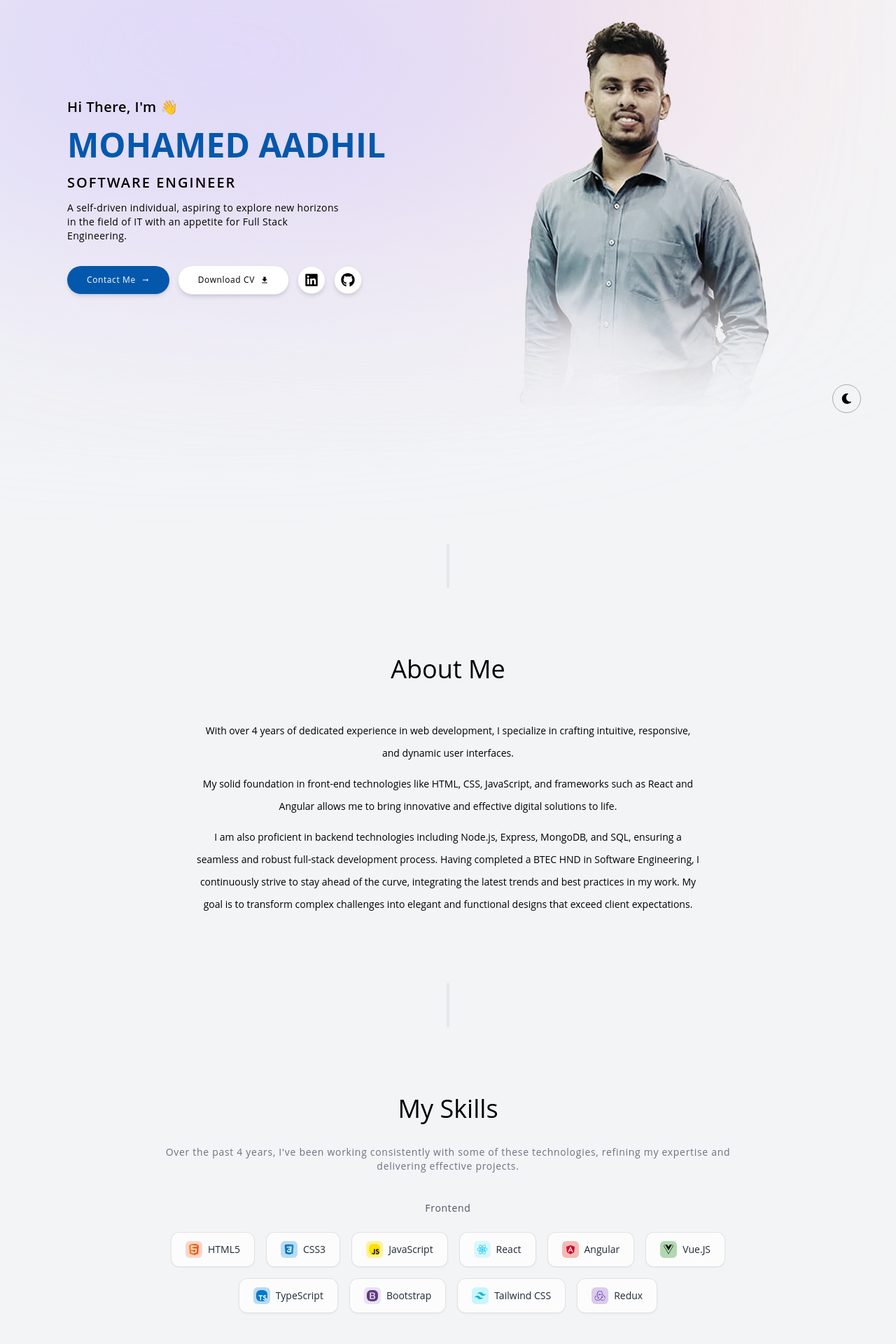
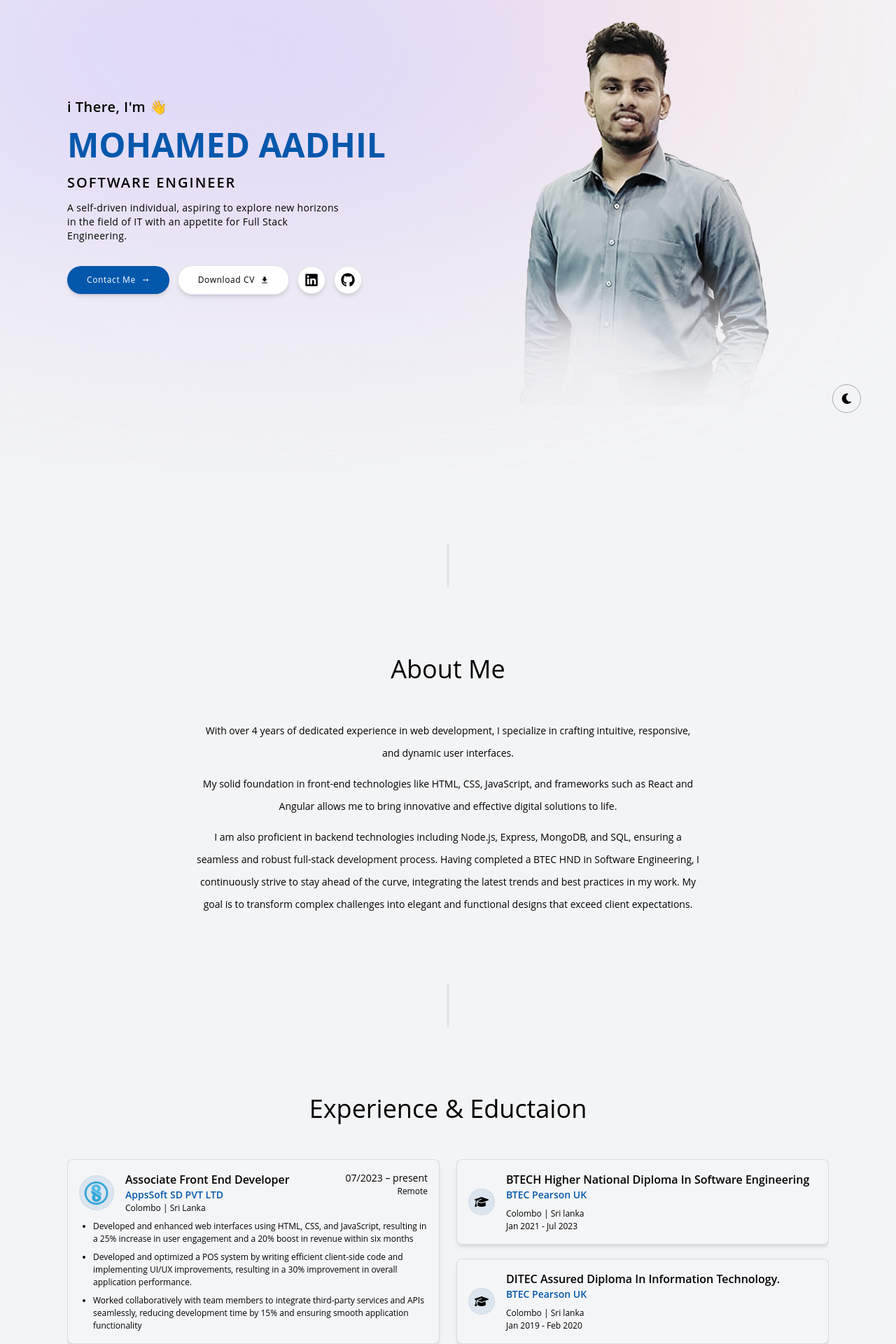
Before and after one commit to Aadhil728/Aadhil-Portfolio, a React (Create React App) app: page / in a window 1280 px wide. Shown: the part 160-2080 px from the top of the page at 70% size. Built offline with nearby package versions, Linux system fonts and the light colour scheme.

Commit message:
fixing errord and bugs

```diff
--- a/src/components/ContactSection.jsx
+++ b/src/components/ContactSection.jsx
@@ -67,36 +67,13 @@ const ContactSection = () => {
             );
     };
 
-    const animationVarientFromLeft = {
-        initial: { opacity: 0, x: -100 },
-        animate: () => ({
-            opacity: 1,
-            x: 0,
-            transition: {
-                duration: 1,
-                ease: "easeInOut",
-            },
-        })
-    }
-    const animationVarientFromRight = {
-        initial: { x: 100, opacity: 0 },
-        animate: () => ({
-            x: 0,
-            opacity: 1,
-            transition: {
-                duration: 1,
-                ease: "easeInOut",
-            },
-        })
-    }
-
     return (
         <section id='contact' ref={ref} className="mb-20">
             <div className="container">
                 <SectionHeading text='Contact Me' />
                 <div className='grid grid-cols-1 lg:grid-cols-2'>
                     <motion.div className='left flex flex-col justify-start items-center lg:items-start'
-                        variants={animationVarientFromLeft} initial='initial' whileInView='animate' viewport={{
+                        initial={{ opacity: 0, x: -100 }} whileInView={{ opacity: 1, x: 0 }} transition={{ duration: 1 }} viewport={{
                             once: true,
                         }}>
                         <h2 className='text-3xl lg:text-5xl font-light'>Get In Touch 👋</h2>
@@ -125,7 +102,7 @@ const ContactSection = () => {
                     </motion.div>
 
 
-                    <motion.div variants={animationVarientFromRight} initial='initial' whileInView='animate' viewport={{
+                    <motion.div initial={{ opacity: 0, x: 100 }} whileInView={{ opacity: 1, x: 0 }} transition={{ duration: 1 }} viewport={{
                         once: true,
                     }}>
                         <form ref={form} onSubmit={sendEmail} className='flex flex-col gap-3 text-black'>
--- a/src/components/ExperienceSection.jsx
+++ b/src/components/ExperienceSection.jsx
@@ -2,19 +2,46 @@ import React from 'react'
 import SectionHeading from '../shared/SectionHeading'
 import { educationData, experiencesData } from '../lib/data';
 import { useSectionInView } from '../lib/hooks';
+import { motion } from 'framer-motion'
 
 const ExperienceSection = () => {
 
     const ref = useSectionInView('Experience', 0.5);
 
+    const animationVarientsFromLeft = {
+        initial: { opacity: 0, x: -100 },
+        animate: {
+            opacity: 1,
+            x: 0,
+            transition: {
+                duration: 1,
+                ease: "easeInOut",
+            },
+        }
+    }
+    const animationVarientsFromRight = {
+        initial: { opacity: 0, x: 100 },
+        animate: {
+            opacity: 1,
+            x: 0,
+            transition: {
+                duration: 1,
+                ease: "easeInOut",
+            },
+        }
+    }
+
     return (
-        <section id='experience' ref={ref}>
+        <section id='experience' ref={ref} className='overflow-hidden'>
             <SectionHeading text='Experience & Eductaion' />
 
             <div className='grid grid-cols-1 lg:grid-cols-2 gap-6'>
                 <div>
                     {experiencesData.map((item, index) => (
-                        <div key={index} className='border border-black/10 p-4 rounded-lg mb-5 bg-white/10 shadow-md'>
+                        <motion.div key={index} className='border border-black/10 p-4 rounded-lg mb-5 bg-white/10 shadow-md'
+                            variants={animationVarientsFromLeft} initial='initial' whileInView='animate' viewport={{
+                                once: true,
+                            }}>
                             <div className='lg:flex gap-2 justify-between'>
                                 <div className='flex gap-4 items-center'>
                                     <div className='border border-black/5 p-1 rounded-full bg-primary/10'>
@@ -37,13 +64,16 @@ const ExperienceSection = () => {
                                 <li className='list-disc !ml-5 !lg:ml-20 !text-[12px] mt-2'>{item.description2}</li>
                                 <li className='list-disc !ml-5 !lg:ml-20 !text-[12px] mt-2'>{item.description3}</li>
                             </ul>
-                        </div>
+                        </motion.div>
                     ))}
                 </div>
 
                 <div>
                     {educationData.map((item, index) => (
-                        <div key={index} className='border border-black/10 p-4 rounded-lg mb-5 bg-white/10 shadow-md'>
+                        <motion.div key={index} className='border border-black/10 p-4 rounded-lg mb-5 bg-white/10 shadow-md'
+                            variants={animationVarientsFromRight} initial='initial' whileInView='animate' viewport={{
+                                once: true,
+                            }}>
                             <div className='flex gap-2 justify-between'>
                                 <div className='flex gap-4 items-center'>
                                     <div className='border border-black/5 p-2 rounded-full bg-primary/10'>
@@ -59,7 +89,7 @@ const ExperienceSection = () => {
                                     </div>
                                 </div>
                             </div>
-                        </div>
+                        </motion.div>
                     ))}
                 </div>
             </div>
--- a/src/components/Footer.jsx
+++ b/src/components/Footer.jsx
@@ -2,8 +2,8 @@ import React from 'react'
 
 const Footer = () => {
     return (
-        <div className='flex justify-center items-center pb-5'>
-            <p className='text-[11px] text-gray-700 dark:text-gray-100'>&copy; 2024 Mohamed Aadhil | All Rights Reserved</p>
+        <div className='flex justify-center items-center border-t border-gray-200'>
+            <p className='text-[11px] text-gray-700 dark:text-gray-100 py-5'>&copy; 2024 Mohamed Aadhil | All Rights Reserved</p>
         </div>
     )
 }
--- a/src/components/IntroSection.jsx
+++ b/src/components/IntroSection.jsx
@@ -13,10 +13,10 @@ const IntroSection = () => {
     return (
         <section id="home" ref={ref} className="intro-section h-screen flex justify-center items-center">
             <div className="grid grid-cols-1 md:grid-cols-2 gap-5 lg:gap-10 items-center">
-                <motion.div className="left" initial={{ x: -100, opacity: 0 }}
-                    animate={{ x: 0, opacity: 1 }} transition={{ duration: 3 }}>
+                <motion.div className="left" initial={{ opacity: 0, x: -100 }}
+                    animate={{ opacity: 1, x: 0 }} transition={{ delay: 2, duration: 1 }}>
                     <div className="text">
-                        <h4 className='text-xl tracking-wide font-semibold'>Hi There, I'm 👋</h4>
+                        <h4 className='text-xl tracking-wide font-semibold'>i There, I'm 👋</h4>
                         <h2 className='text-primary font-bold text-3xl lg:text-4xl xl:text-5xl leading-[60px] xl:leading-[80px]'>MOHAMED AADHIL</h2>
                         <h6 className='text-md xl:text-xl tracking-widest font-semibold'>SOFTWARE ENGINEER</h6>
                         <p className='text-sm xl:text-md mt-3 tracking-wide flex flex-wrap max-w-[25rem]'>A self-driven individual, aspiring to explore new horizons in the field of IT with an appetite for Full Stack Engineering.</p>
@@ -36,8 +36,8 @@ const IntroSection = () => {
                         </Link>
                     </div>
                 </motion.div>
-                <motion.div className="right flex justify-center items-center" initial={{ x: 100, opacity: 0 }}
-                    animate={{ x: 0, opacity: 1 }} transition={{ duration: 3 }}>
+                <motion.div className="right flex justify-center items-center" initial={{ opacity: 0, x: 100 }}
+                    animate={{ opacity: 1, x: 0 }} transition={{ delay: 2, duration: 1 }}>
                     <img className='w-[400px] h-[400px] xl:w-[600px] xl:h-[600px] object-cover' src="/images/profile.png" alt="" />
                 </motion.div>
             </div>
--- a/src/components/SkillsSection.jsx
+++ b/src/components/SkillsSection.jsx
@@ -11,6 +11,7 @@ const animationVarients = {
         y: 0,
         transition: {
             delay: 0.08 * index,
+            duration: 1
         },
     })
 }
--- a/src/pages/Home.jsx
+++ b/src/pages/Home.jsx
@@ -4,7 +4,7 @@ import IntroSection from '../components/IntroSection'
 import SectionDevider from '../shared/SectionDevider'
 import AboutSection from '../components/AboutSection'
 import SkillsSection from '../components/SkillsSection'
-// import ExperienceSection from '../components/ExperienceSection'
+import ExperienceSection from '../components/ExperienceSection'
 import ContactSection from '../components/ContactSection'
 import Footer from '../components/Footer'
 
@@ -13,19 +13,19 @@ const Home = () => {
         <div className='bg-[#f3f4f6] text-black relative sm:pt-10 dark:text-gray-50 dark:text-opacity-90 dark:bg-gray-900 z-10'>
             <div className="bg-[#fbe2e3] absolute top-[-6rem] -z-10 right-[11rem] h-[31.25rem] w-[31.25rem] rounded-full blur-[10rem] sm:w-[68.75rem] dark:bg-[#946263]"></div>
             <div className="bg-[#dbd7fb] absolute top-[-1rem] -z-10 left-[-35rem] h-[31.25rem] w-[50rem] rounded-full blur-[10rem] sm:w-[68.75rem] md:left-[-33rem] lg:left-[-28rem] xl:left-[-15rem] 2xl:left-[-5rem] dark:bg-[#676394]"></div>
-            <div className="container pt-[150px] lg:pt-0">
-                <Navbar />
+            <Navbar />
+            <div className="container pt-[100px] lg:pt-0 overflow-hidden">
                 <IntroSection />
                 <SectionDevider />
                 <AboutSection />
-                {/* <SectionDevider />
-                <ExperienceSection /> */}
+                <SectionDevider />
+                <ExperienceSection />
                 <SectionDevider />
                 <SkillsSection />
                 <SectionDevider />
                 <ContactSection />
-                <Footer />
             </div>
+            <Footer />
         </div>
 
     )
```
